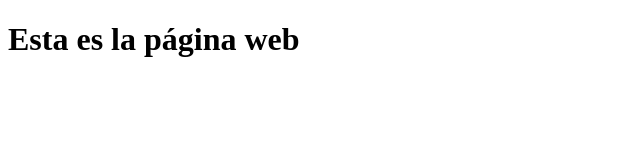
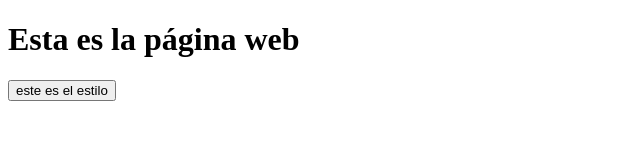
Before and after one commit to joshuadazar/node, a website: page index.html in a window 1280 px wide. Shown: the whole page, without its empty margins (0-640 px from the left). Drawn offline with Linux system fonts and the light colour scheme.

Commit message:
add button in html

```diff
--- a/index.html
+++ b/index.html
@@ -9,6 +9,7 @@
 
 <body>
     <h1>Esta es la página web</h1>
+    <button>este es el estilo</button>
 </body>
 
 </html>
```
